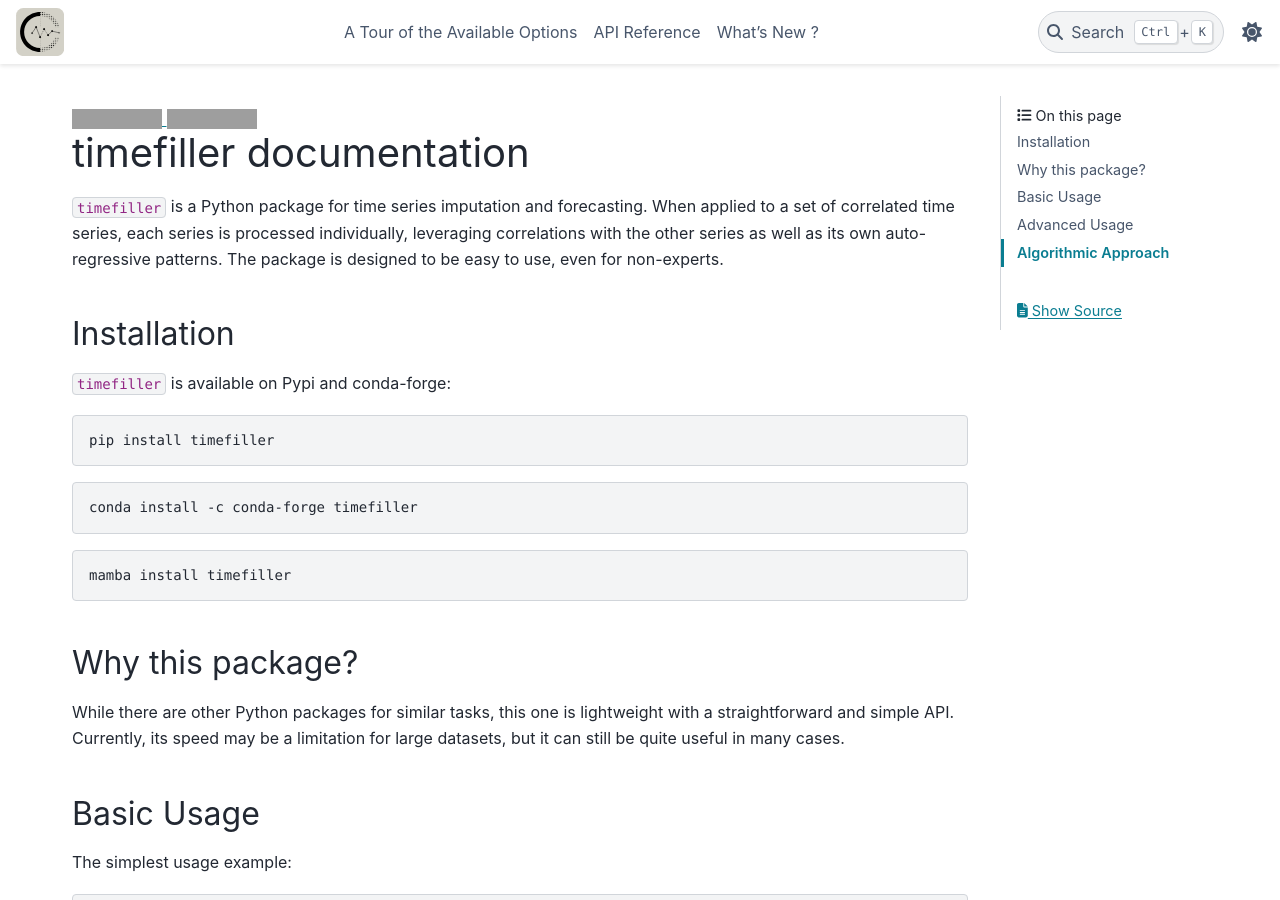
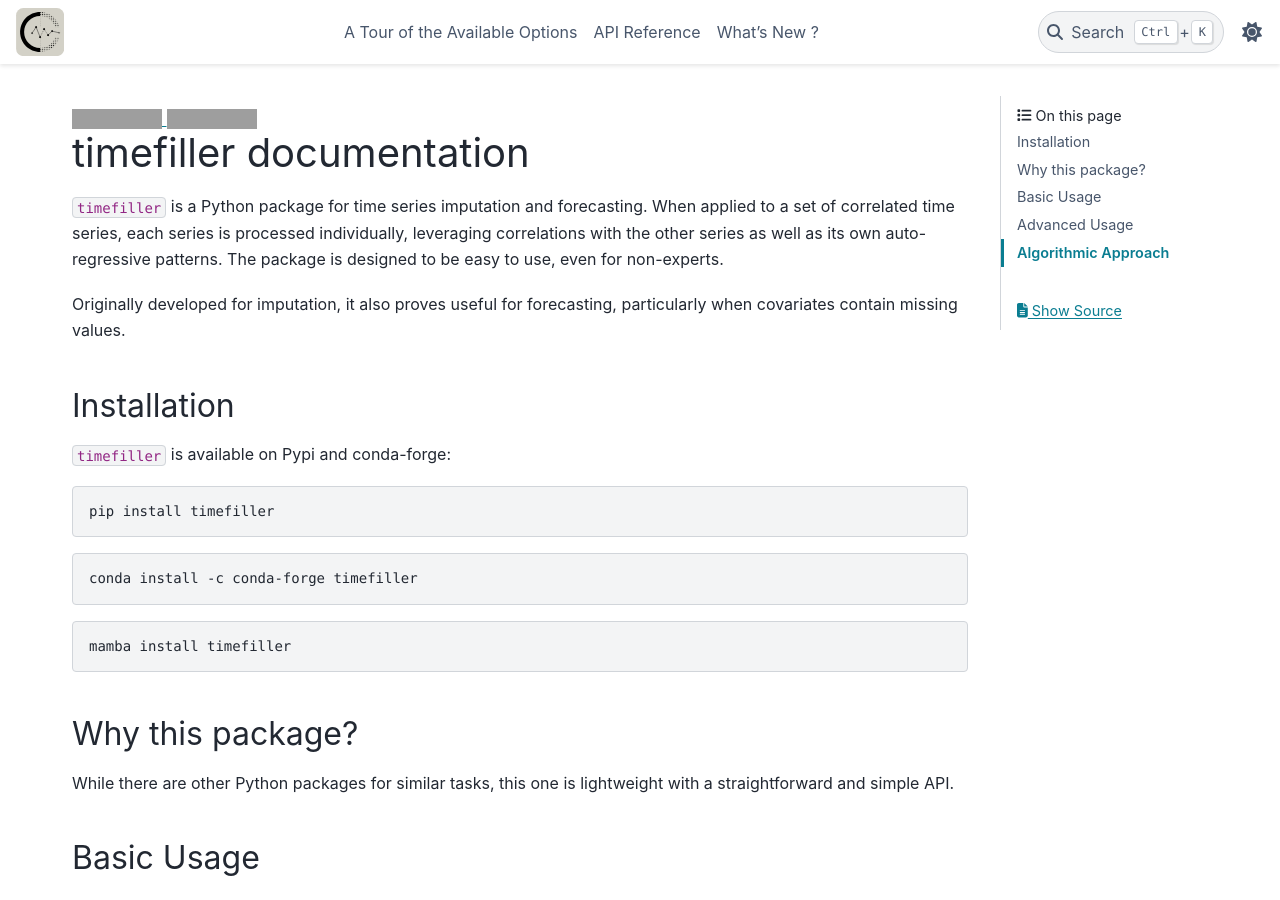
Before and after one commit to CyrilJl/TimeFiller, a Sphinx documentation site: the page built from docs/source/index.rst, in a window 1280 px wide and 900 px high. Built offline with Sphinx 7.4.7 and the PyData theme 0.15.4, drawn with Linux system fonts in a browser that asks for light colours; grey boxes are pictures that could not be loaded.

Commit message:
docs: enhance index.rst with additional context on forecasting capabilities and streamline installation section

```diff
--- a/docs/source/index.rst
+++ b/docs/source/index.rst
@@ -21,6 +21,8 @@ timefiller documentation
 each series is processed individually, leveraging correlations with the other series as well as its own auto-regressive patterns.
 The package is designed to be easy to use, even for non-experts.
 
+Originally developed for imputation, it also proves useful for forecasting, particularly when covariates contain missing values.
+
 Installation
 ------------
 
@@ -41,8 +43,7 @@ Installation
 Why this package?
 -----------------
 
-While there are other Python packages for similar tasks, this one is lightweight with a straightforward and simple API. Currently,
-its speed may be a limitation for large datasets, but it can still be quite useful in many cases.
+While there are other Python packages for similar tasks, this one is lightweight with a straightforward and simple API.
 
 Basic Usage
 -----------
```
